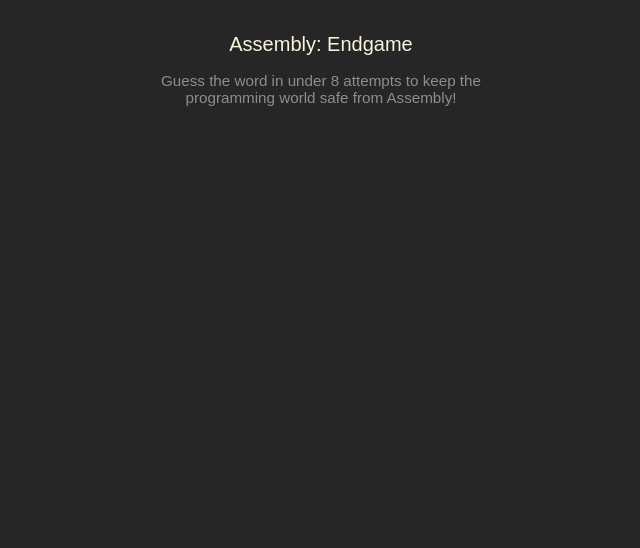
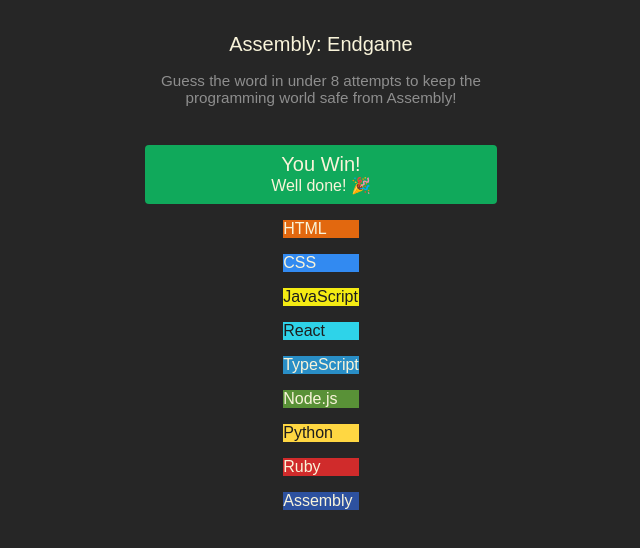
Before and after one commit to CatherineCampbell117/Scrimba-Assembly-Endgame-Practice-Project, a React app: page / in a window 1280 px wide. Shown: the top 548 px of the page, without its empty margins (319-959 px from the left). Built offline with nearby package versions, Linux system fonts and the light colour scheme; the HTML template or start-up script is replaced by a standard one.

Commit message:
Gam status and languages chips created

```diff
--- a/src/App.css
+++ b/src/App.css
@@ -16,3 +16,34 @@
     font-weight: 500;
     color: #8e8e8e;
 }
+
+main {
+    display: flex;
+    flex-direction: column;
+    align-items: center;
+}
+
+.noticeBlock {
+    margin-top: 1.5rem;
+    width: 100%;
+    max-width: 352px;
+    height: 59px;
+    border-radius: 4px;
+    background-color: #10a95b;
+    text-align: center;
+    align-content: center;
+}
+
+.noticeBlock > h2 {
+    margin: 0;
+    font-size: 1.25rem;
+    font-weight: 500;
+    color: #f9f4da;
+}
+
+.noticeBlock > p {
+    margin: 0;
+    font-size: 1rem;
+    font-weight: 500;
+    color: #f9f4da;
+}
--- a/src/App.jsx
+++ b/src/App.jsx
@@ -2,8 +2,14 @@
 import reactLogo from './assets/react.svg';
 import viteLogo from '/vite.svg';
 import './App.css';
+import { languages } from './languages';
+import Chip from './Components/Chip';
 
-function App() {
+const langChips = languages.map(langObj => (
+    <Chip lang={langObj.name} bgColor={langObj.backgroundColor} textColor={langObj.color}></Chip>
+));
+
+export default function Hangman() {
     return (
         <>
             <main>
@@ -14,9 +20,13 @@
                         Assembly!
                     </p>
                 </header>
+
+                <div className="noticeBlock">
+                    <h2>You Win!</h2>
+                    <p>Well done! 🎉</p>
+                </div>
+                <div className="chipsContainer">{langChips}</div>
             </main>
         </>
     );
 }
-
-export default App;
--- /dev/null
+++ b/src/Components/Chip.jsx
@@ -0,0 +1,12 @@
+export default function Chip(props) {
+    const style = {
+        backgroundColor: props.bgColor,
+        color: props.textColor
+    };
+
+    return (
+        <div style={style}>
+            <p>{props.lang}</p>
+        </div>
+    );
+}
--- /dev/null
+++ b/src/languages.js
@@ -0,0 +1,47 @@
+export const languages = [
+    {
+        name: 'HTML',
+        backgroundColor: '#E2680F',
+        color: '#F9F4DA'
+    },
+    {
+        name: 'CSS',
+        backgroundColor: '#328AF1',
+        color: '#F9F4DA'
+    },
+    {
+        name: 'JavaScript',
+        backgroundColor: '#F4EB13',
+        color: '#1E1E1E'
+    },
+    {
+        name: 'React',
+        backgroundColor: '#2ED3E9',
+        color: '#1E1E1E'
+    },
+    {
+        name: 'TypeScript',
+        backgroundColor: '#298EC6',
+        color: '#F9F4DA'
+    },
+    {
+        name: 'Node.js',
+        backgroundColor: '#599137',
+        color: '#F9F4DA'
+    },
+    {
+        name: 'Python',
+        backgroundColor: '#FFD742',
+        color: '#1E1E1E'
+    },
+    {
+        name: 'Ruby',
+        backgroundColor: '#D02B2B',
+        color: '#F9F4DA'
+    },
+    {
+        name: 'Assembly',
+        backgroundColor: '#2D519F',
+        color: '#F9F4DA'
+    }
+];
```
